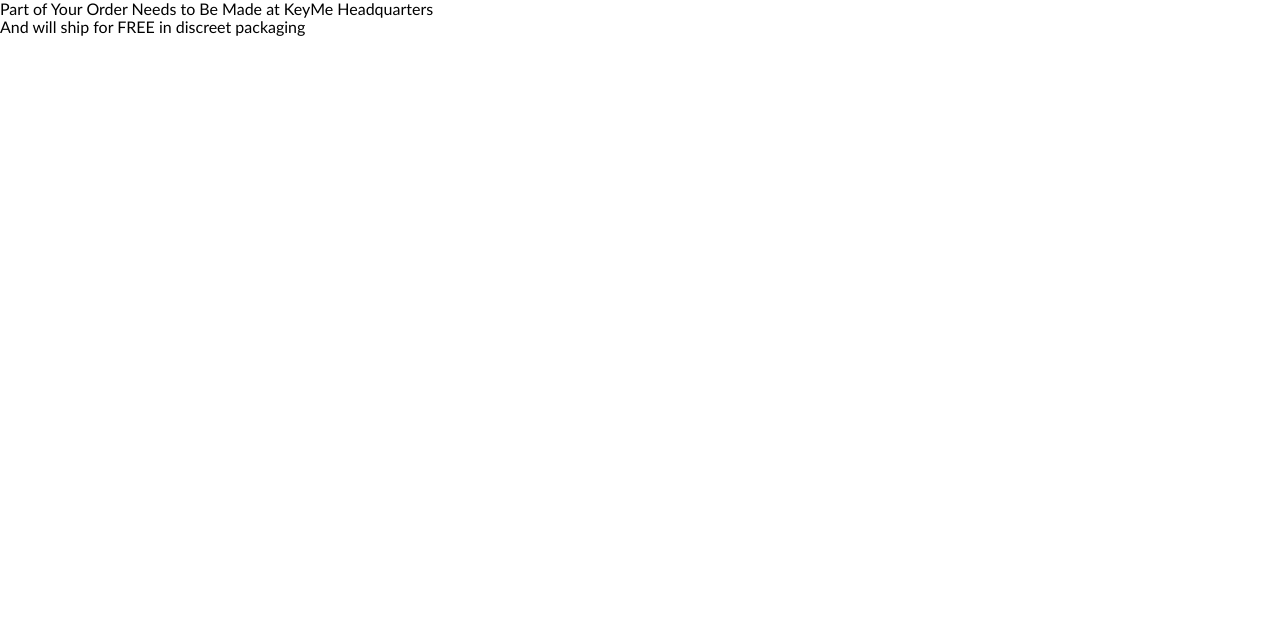
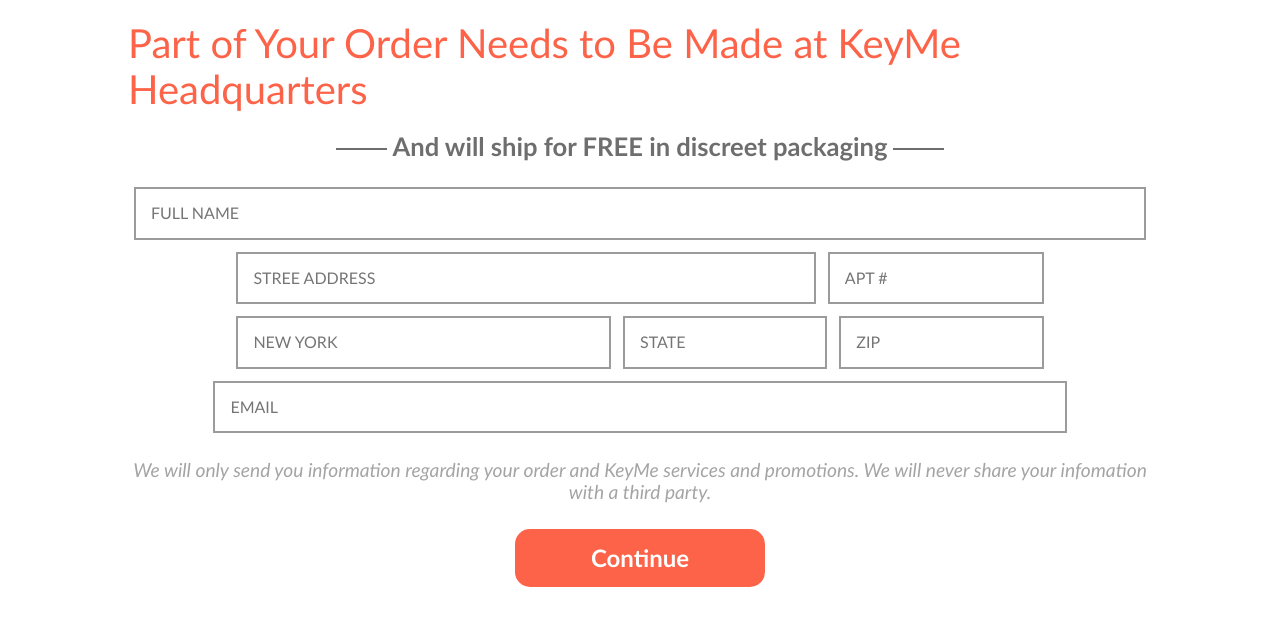
Before and after one commit to yzqhyf/keyme-js, a React app in the folder keyme-app/: page /addressEntry in a window 1280 px wide. Built offline with nearby package versions, Linux system fonts and the light colour scheme.

Commit message:
add AddresForm, CSS modification, page navigation.

```diff
--- a/keyme-app/src/components/CheckoutButton/CheckoutButton.js
+++ b/keyme-app/src/components/CheckoutButton/CheckoutButton.js
@@ -5,7 +5,7 @@
     return (
         <Route render={({history})=> {
             return (
-                <button type='button' onClick={()=>history.push('/AddressEntry')}>Proceed to Checkout</button>
+                <button type='button' onClick={()=>history.push('/addressEntry')}>Proceed to Checkout</button>
             );
         }} />
     );
--- a/keyme-app/src/components/Count/Count.js
+++ b/keyme-app/src/components/Count/Count.js
@@ -12,7 +12,7 @@
     }
 
     return (
-        <div>
+        <div className='order-count'>
             <button onClick={()=>setCount(Number(count)-1)} disabled={count<=0}>-</button>
             <input type='number' min={0} max={99} value={count} onChange={handleChange} />
             <button onClick={()=>setCount(Number(count)+1)} disabled={count>=99}>+</button>
--- a/keyme-app/src/components/Count/Count.scss
+++ b/keyme-app/src/components/Count/Count.scss
@@ -1,3 +1,4 @@
+.order-count {
     input {
         border: none;
         padding: 10px;
@@ -8,3 +9,4 @@
             margin: 0;
         }
     }
+}
--- a/keyme-app/src/components/app.js
+++ b/keyme-app/src/components/app.js
@@ -14,7 +14,7 @@
                         <Route exact path='/productList'>
                             <ProductList />
                         </Route>
-                        <Route exact path='/AddressEntry'>
+                        <Route exact path='/addressEntry'>
                             <AddressEntry />
                         </Route>
                         <Route path='/' render={() => <Redirect to='/productList' />} />
--- a/keyme-app/src/pages/AddressFormPage/AddressForm.js
+++ b/keyme-app/src/pages/AddressFormPage/AddressForm.js
@@ -1,14 +1,62 @@
 import React from 'react';
 
+import './AddressForm.scss';
+
 class AddressEntry extends React.Component {
+    constructor(props) {
+        super(props);
+        this.state={
+            name: '',
+            address: '',
+            apt: '',
+            city: '',
+            state: '',
+            zip: '',
+            email: '',
+            error: {
+                name: '',
+                address: '',
+                apt: '',
+                city: '',
+                state: '',
+                zip: '',
+                email: ''
+            }
+        }
+    }
+
+    handleSubmit=()=> {
+        event.preventDefault();
+        console.log(event.target);
+    }
+
     render() {
         return (
             <div className='address-form'>
-                <div>
-                    Part of Your Order Needs to Be Made at KeyMe Headquarters
+                <div className='address-form-header'>
+                    <div className='eyebrow-key'>Part of Your Order Needs to Be Made at KeyMe Headquarters</div>
+                    <div className='eyebrow-delivery'>And will ship for FREE in discreet packaging</div>
                 </div>
-                <div>
-                    And will ship for FREE in discreet packaging
+                <div className='info-form'>
+                    <form onSubmit={this.handleSubmit}>
+                        <input className='name-input' type='text' name='name' placeholder='full name' />
+                        <div className='address-input-group-two'>
+                            <input className='address-input' type='text' name='address' placeholder='stree address' />
+                            <input className='apt-input' type='text' name='apt' placeholder='apt #' />
+                        </div>
+                        <div className='address-input-group-three'>
+                            <input className='city-input' type='text' name='city' placeholder='new york' />
+                            <input className='state-input' type='text' name='state' placeholder='state' />
+                            <input className='zip-input' type='text' name='zip' placeholder='zip' />
+                        </div>
+                        <input className='email-input' type='email' name='email' placeholder='email' />
+
+                        <div className='description'>We will only send you information regarding your order and KeyMe services and promotions.
+                            We will never share your infomation with a third party.</div>
+
+                        <input className='submit-button' type='submit' value='Continue' />
+                    </form>
+
                 </div>
             </div>
         );
--- /dev/null
+++ b/keyme-app/src/pages/AddressFormPage/AddressForm.scss
@@ -0,0 +1,102 @@
+.address-form {
+    .address-form-header {
+        width: 80%;
+        margin: 0 auto;
+        .eyebrow-key {
+            font-size: 2.5rem;
+            color: #fc6348;
+            margin: 20px 0px;
+            word-wrap: break-word;
+        }
+        .eyebrow-delivery {
+            font-size: 1.6rem;
+            font-weight: 600;
+            color: #6e6e6e;
+            overflow: hidden;
+            text-align: center;
+
+            &::after, &::before {
+                content: '';
+                border-bottom: 2px solid #6e6e6e;
+                display: inline-block;
+                vertical-align: middle;
+                width: 5%;
+                margin-left: 5px;
+                margin-right: 5px;
+            }
+        }
+    }
+    .info-form {
+        width: 80%;
+        margin: 20px auto;
+
+        form {
+            display: flex;
+            flex-direction: row;
+            flex-wrap: wrap;
+            justify-content: center;
+            align-items: center;
+
+            input {
+                width: 0;
+                &::placeholder {
+                    text-transform: uppercase;
+                }
+                padding: 15px;
+                border: 2px solid #9b9b9b;
+                margin: 6px 6px;
+            }
+
+            .name-input {
+                width: 100%;
+
+            }
+            .address-input-group-two {
+                width: 80%;
+                display: flex;
+
+                .address-input {
+                    flex-grow: 3;
+                }
+                .apt-input {
+                    flex-grow: 1;
+                }
+            }
+            .address-input-group-three {
+                width: 80%;
+                display: flex;
+
+                .city-input {
+                    flex-grow: 2;
+                }
+                .state-input {
+                    flex-grow: 1;
+                }
+                .zip-input {
+                    flex-grow: 1;
+                }
+            }
+            .email-input {
+                width: 80%;
+            }
+
+            .description {
+                font-style: italic;
+                text-align: center;
+                font-size: 1.2rem;
+                color: #a4a4a4;
+                margin: 20px 0px;
+            }
+
+            .submit-button {
+                width: 250px;
+                background-color: #fc6348;
+                border: none;
+                color: white;
+                font-size: 1.5rem;
+                font-weight: 600;
+                border-radius: 15px;
+            }
+        }
+    }
+}
--- a/keyme-app/src/pages/ProductListPage/ProductList.scss
+++ b/keyme-app/src/pages/ProductListPage/ProductList.scss
@@ -15,9 +15,8 @@
             color: #23b9d2;
             text-transform: uppercase;
             overflow: hidden;
-        }
 
-        .eyebrow-delivery:after {
+            &:after {
                 content: '';
                 border-bottom: 2px solid #23b9d2;
                 display: inline-block;
@@ -25,7 +24,7 @@
                 margin-right: -100%;
                 margin-left: 10px;
             }
-
+        }
     }
 
     .product-list {
```
Lines whose indentation alone changed are shown as unchanged.
